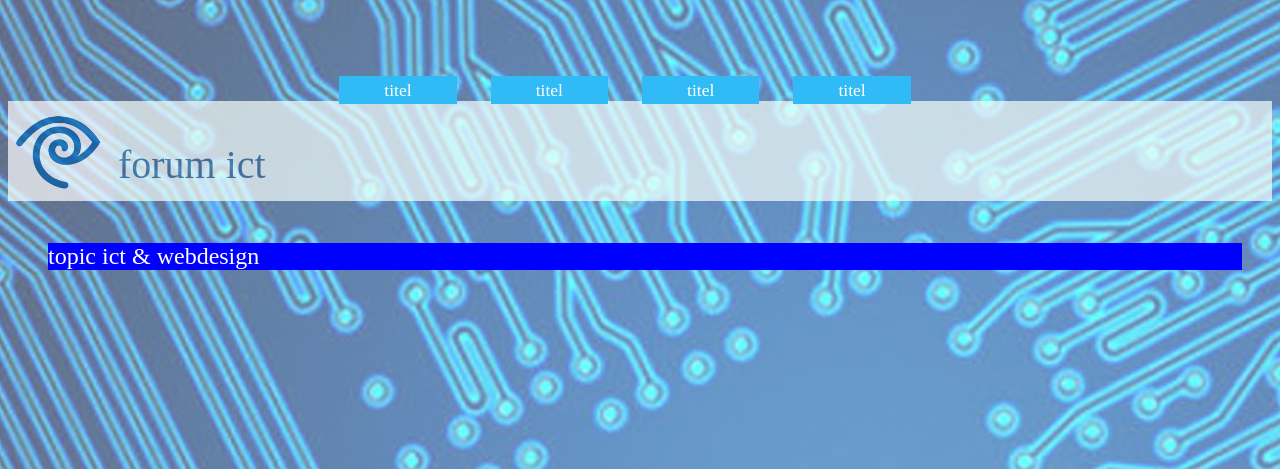
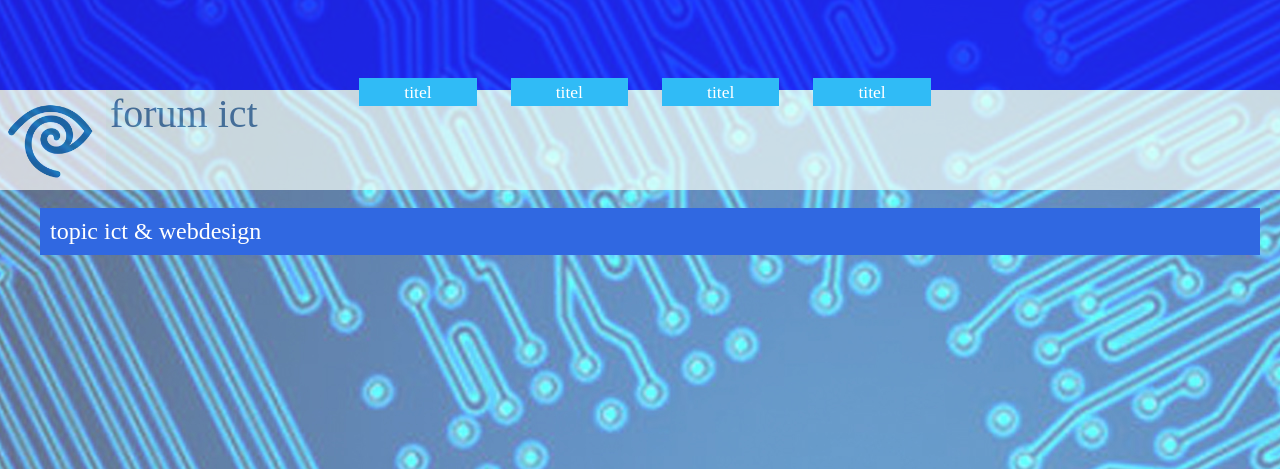
Before and after one commit to JesperBorst/DG1, a PHP site: page / in a window 1280 px wide. Shown: the top 469 px of the page. Run offline with PHP 8.4, Linux system fonts and the light colour scheme.

Commit message:
Titel2 en Logo + Titel1 klaar, navbar ook gefixed.

```diff
--- a/index.php
+++ b/index.php
@@ -10,7 +10,7 @@
     <div id="header">
       <!-- Hier komt het blauwe balkje wat boven de navigatie bar staat
       (kijk voorbeeld in pdf bestand.) -->
-    </div>
+      </div>
 
       <div class="navbar">
         <ul>
@@ -23,14 +23,17 @@
 
       <div id="logotitle">
         <img id="logo-img" src = "logoforum2.png">
-        <div id="blokje"><p id="blokjetekst">forum ict</p></div>
+        <div id="blokje"><p>forum ict</p></div>
       </div>
+
       <br>
+
     <div class="titel2">
       <p> topic ict & webdesign </p>
     </div>
 
     <div class="paragraph">
+      <p> </p>
     </div>
 
     <div id="footer">
--- a/master.css
+++ b/master.css
@@ -2,17 +2,21 @@ body {
   background-image: url("achtergrond_forum.jpg");
 }
 
+#header {
+  background-color: blue;
+  opacity: 0.7;
+  height: 90px;
+}
+
 /* -------------------------------------------------------------------------- */
 .navbar {
+  margin-top: -8px;
   position: relative;
   z-index: 999;
 }
 
 .navbar ul {
   list-style-type: none;
-	margin: 0;
-	padding: 0;
-  margin-top: 80px;
   text-align: center;
 }
 
@@ -36,6 +40,7 @@ body {
 
 /* -------------------------------------------------------------------------- */
 #logotitle {
+  margin-top: -13px;
   height: 100px;
   background-color: #F5FFFA;
   opacity: 0.7;
@@ -56,11 +61,15 @@ body {
 }
 
 /* ----------------------------------------------------------------------- */
-.titel2 {
-  background-color: blue;
+.titel2 p {
+  background-color: #3068E1;
+  font-size: 1.5em;
+  color: white;
+  padding: 10px;
   margin-left: 40px;
-  margin-right: 30px;
-  font-size: 1.5em;
-  color: white
+  margin-right: 20px;
+}
 
+* {
+  margin: 0;
 }
```
